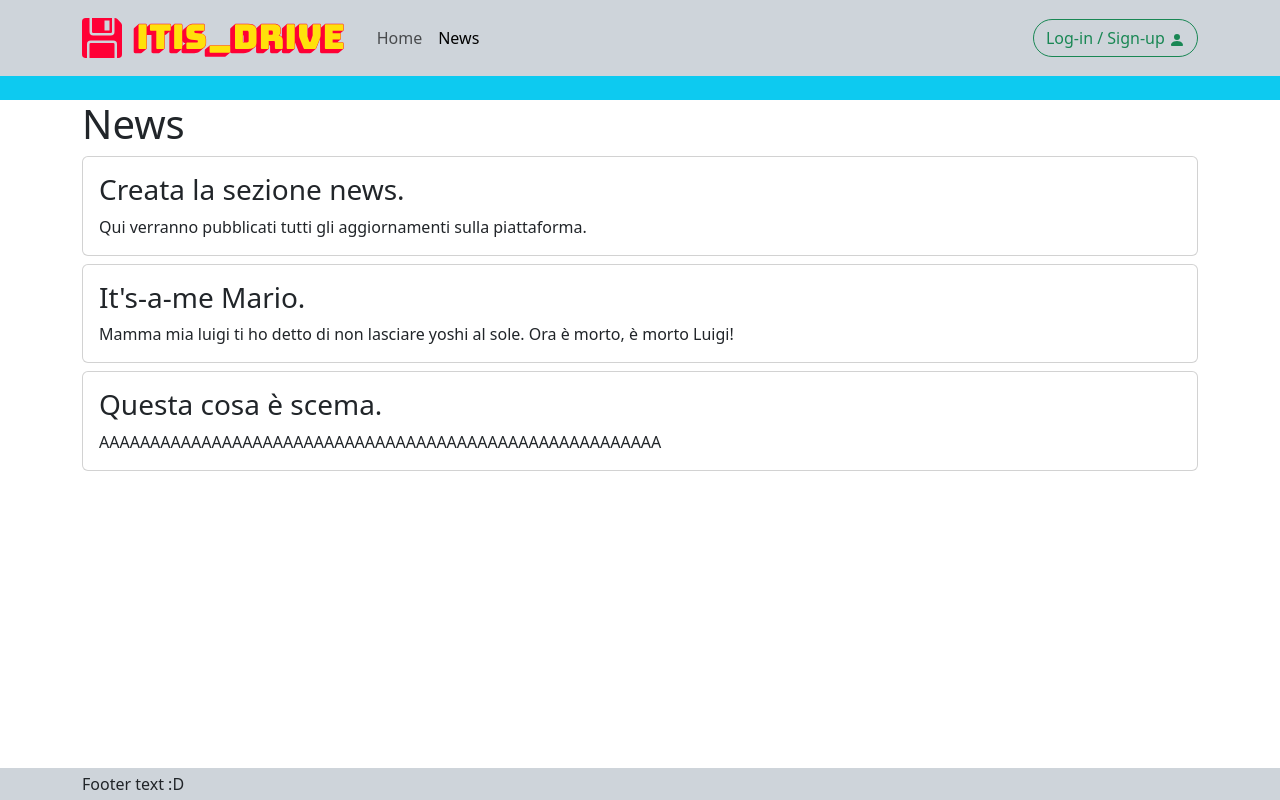
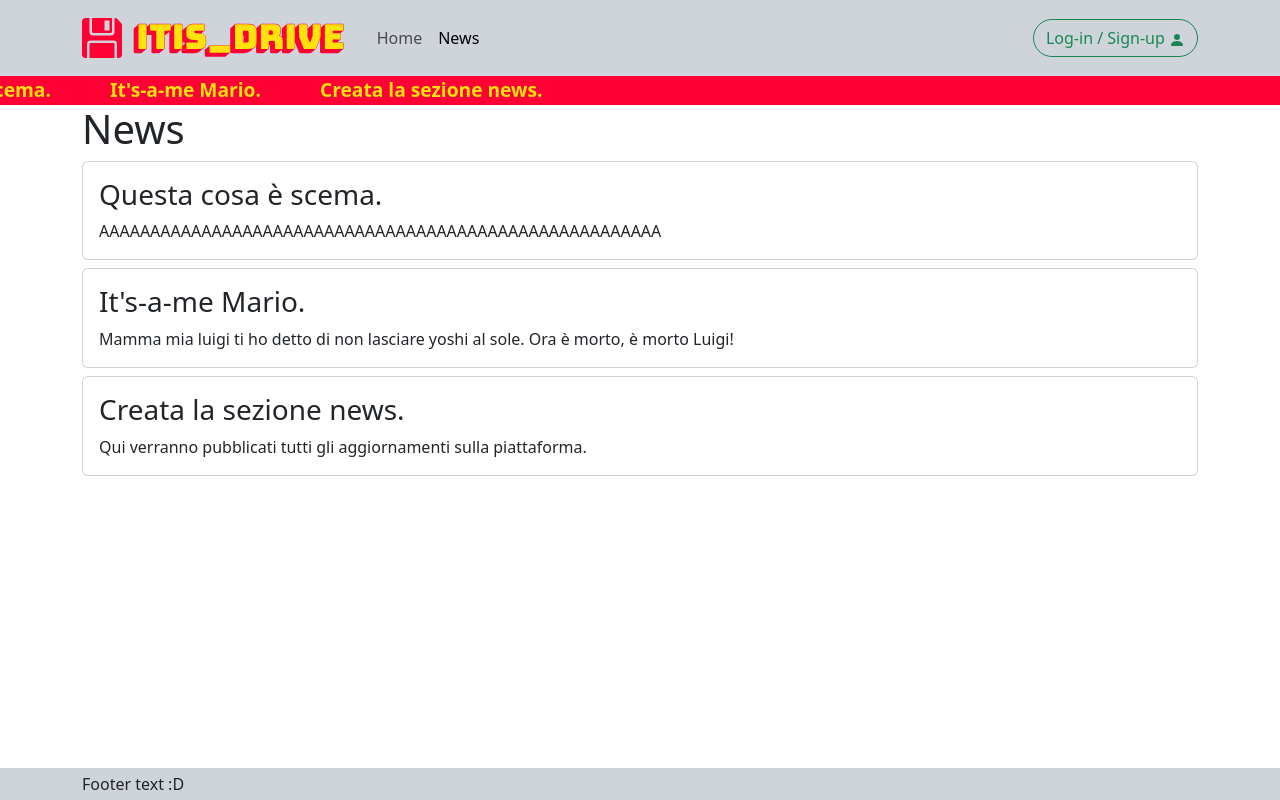
Before and after one commit to ghrlcu06e20l500g/ITIS_Drive, a Flask app: page /news in a window 1280 px wide. Run offline with Flask 3, Linux system fonts and the light colour scheme.

Commit message:
Updated scrolling news graphics

```diff
--- a/main.py
+++ b/main.py
@@ -22,7 +22,7 @@
     return files
 def get_articles() -> list[str]:
     articles = []
-    for filename in reversed(os.listdir("articles")):
+    for filename in os.listdir("articles"):
         if filename.endswith(".html"):
             with open(os.path.join("articles", filename), "r", encoding="utf-8") as file:
                 articles.append(file.read())
--- a/static/index.css
+++ b/static/index.css
@@ -7,13 +7,27 @@
     }
 }
 
+:root {
+    --itis-drive-red: #ff0035;
+    --itis-drive-yellow: #ffe10b;
+}
+
 .scrolling-text-container {
-    background-color: var(--bs-info);
+    background-color: var(--itis-drive-red);
     overflow: hidden;
 }
 .scrolling-text {
     white-space: nowrap;
-    animation: scrolling 10s linear infinite;
+    animation: scrolling 12s linear infinite;
+}
+.scrolling-text a {
+    color: var(--itis-drive-yellow);
+    font-size: 120%;
+    font-weight: bold;
+    text-decoration: none;
+}
+.scrolling-text a:not(:last-child)::after {
+    content: "\00a0\00a0\00a0\00a0\00a0\00a0\00a0\00a0\00a0\00a0\00a0";
 }
 
 .carousel-item img {
--- a/static/index.js
+++ b/static/index.js
@@ -1,5 +1,5 @@
 $(document).ready(function() {
-    $(".scrolling-text a").each(function() {
+    $(".scrolling-text a").each(function(index) {
         $(this).html($(this).find(".card-title").html());
     });
 });
```
